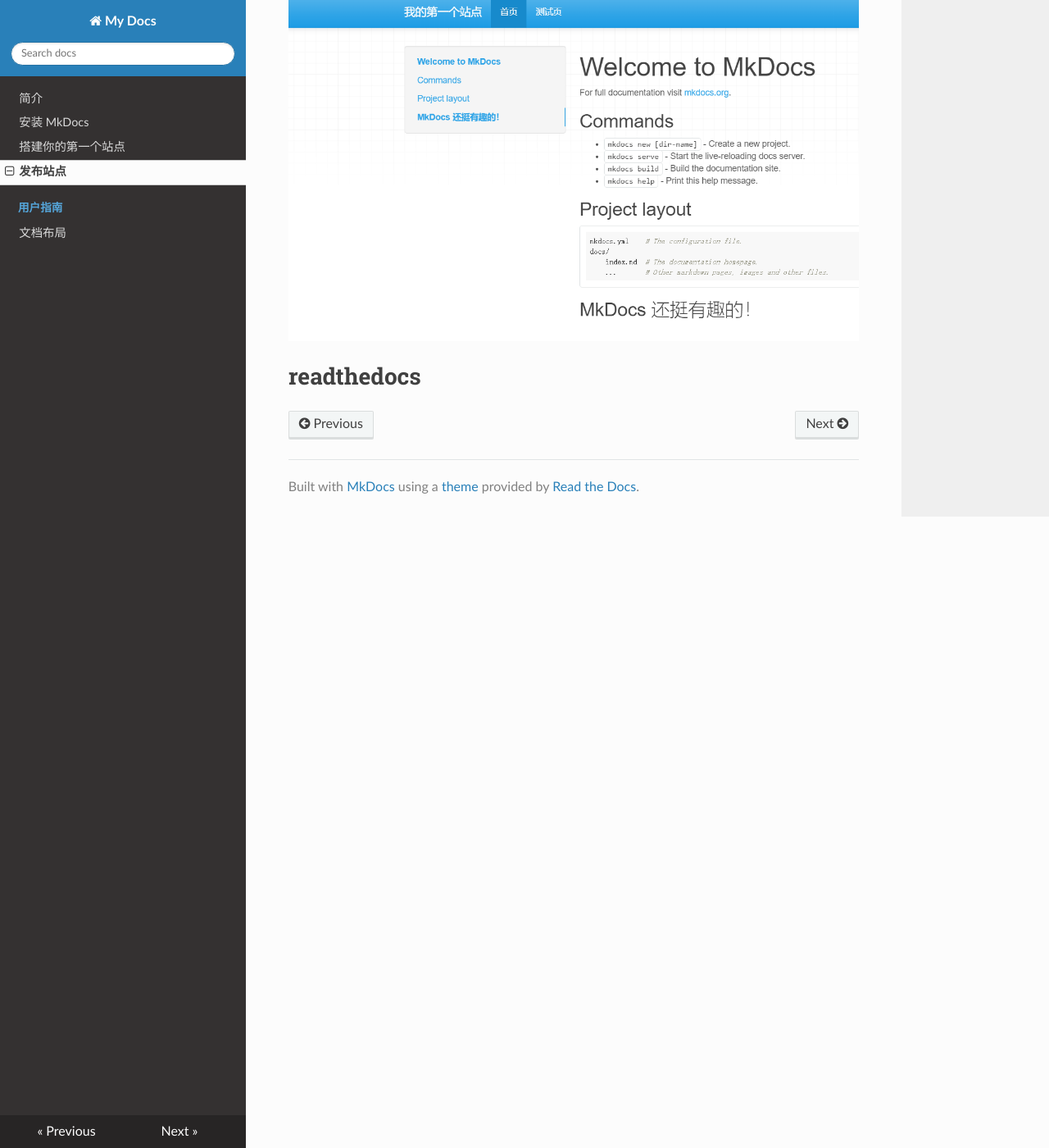
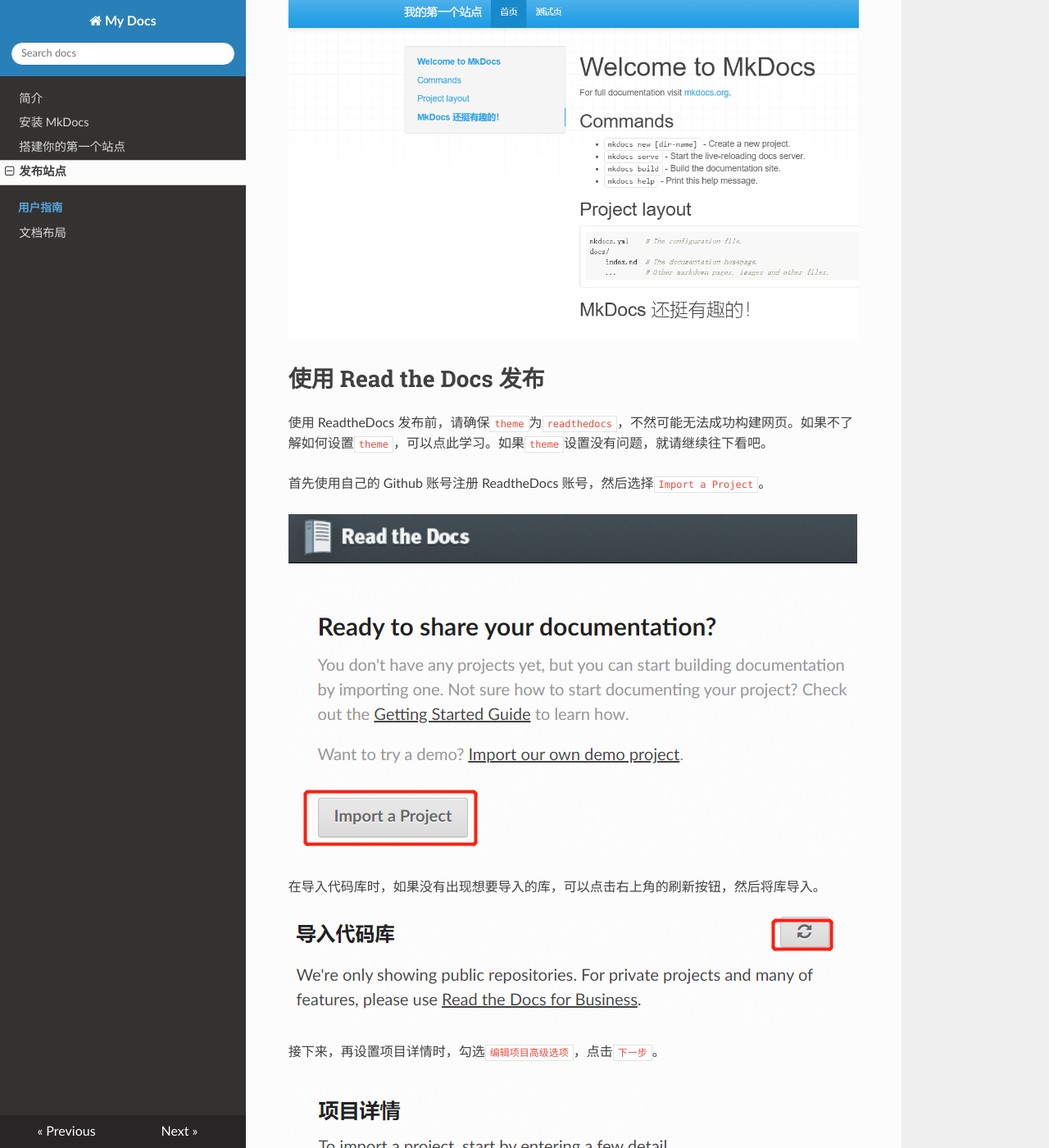
Before and after one commit to MkDocs-Like-Code/mkdocs-tutorial, an MkDocs documentation site: the page built from docs/将站点发布到网络上.md, in a window 1280 px wide and 1400 px high, scrolled down 2450 px. Shown: the whole window at 82% size. Built offline with MkDocs 1.6.1, drawn with Linux system fonts in a browser that asks for light colours; nearby versions of some CDN libraries; some of the changed text lies outside the part shown.

Commit message:
Add files via upload

```diff
--- a/docs/将站点发布到网络上.md
+++ b/docs/将站点发布到网络上.md
@@ -25,4 +25,31 @@
 
 ![图片](发布6.png)
 
-# readthedocs
+# 使用 Read the Docs 发布
+
+
+使用 ReadtheDocs 发布前，请确保`theme`为`readthedocs`，不然可能无法成功构建网页。如果不了解如何设置`theme`，可以点此学习。如果`theme`设置没有问题，就请继续往下看吧。
+
+首先使用自己的 Github 账号注册 ReadtheDocs 账号，然后选择`Import a Project`。
+
+![图片](rtd.png)
+
+在导入代码库时，如果没有出现想要导入的库，可以点击右上角的刷新按钮，然后将库导入。
+
+![图片](rtd2.png)
+
+接下来，再设置项目详情时，勾选`编辑项目高级选项`，点击`下一步`。
+
+![图片](rtd3.png)
+
+将`文档类型`设为`Mkdocs`，`语言`设为`Chinese`。
+
+![图片](rtd8.png)
+
+设置完成后，点击`Build version`。
+
+![图片](rtd4.png)
+
+构建成功后，点击`阅读文档`就可以看到最终的成果啦！
+
+![图片](rtd9.png)
```
Also changed, not shown: docs/rtd.png (added), docs/rtd2.png (added), docs/rtd3.png (added), docs/rtd4.png (added), docs/rtd5.png (added), docs/rtd7.png (added), docs/rtd8.png (added), docs/rtd9.png (added).
